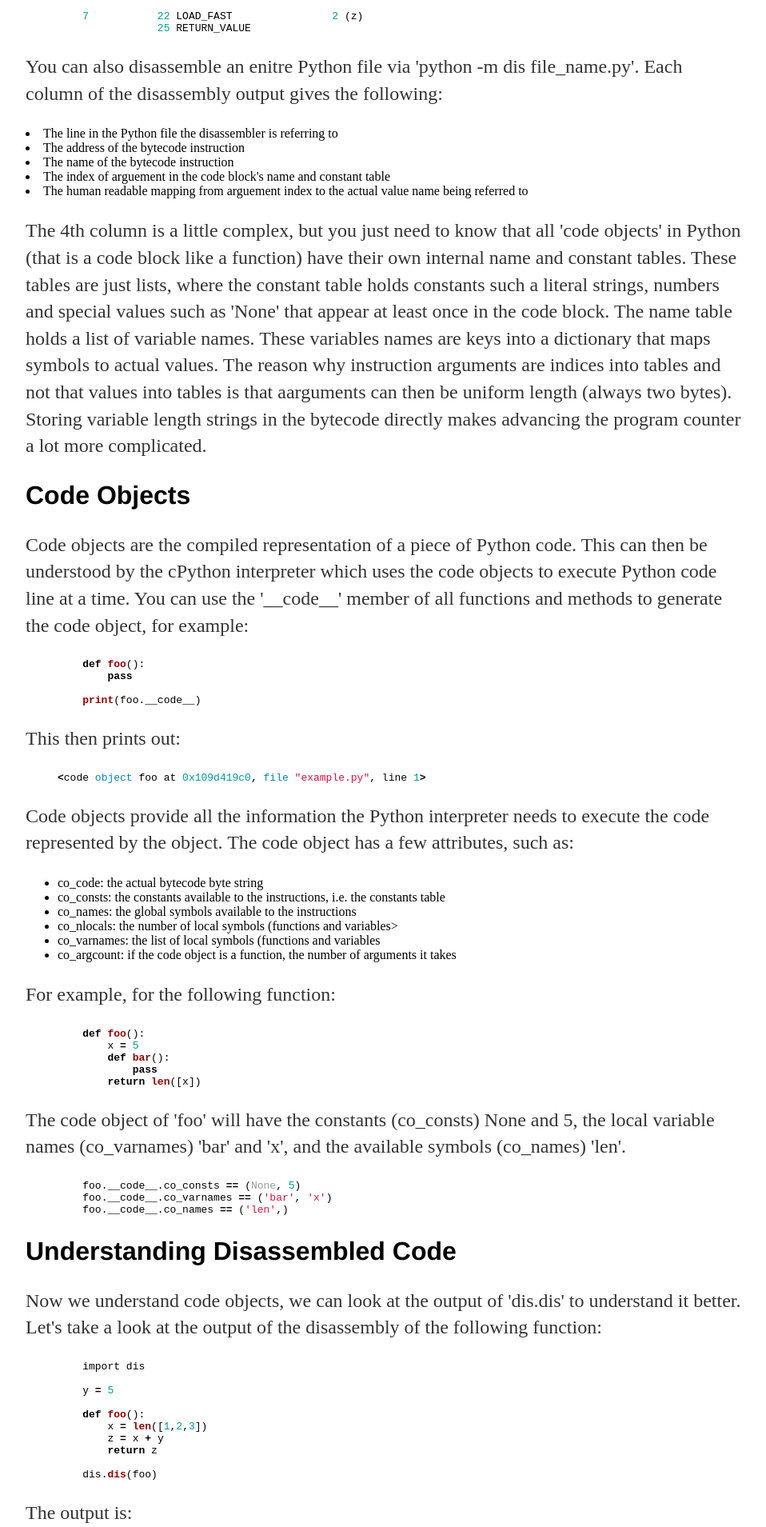
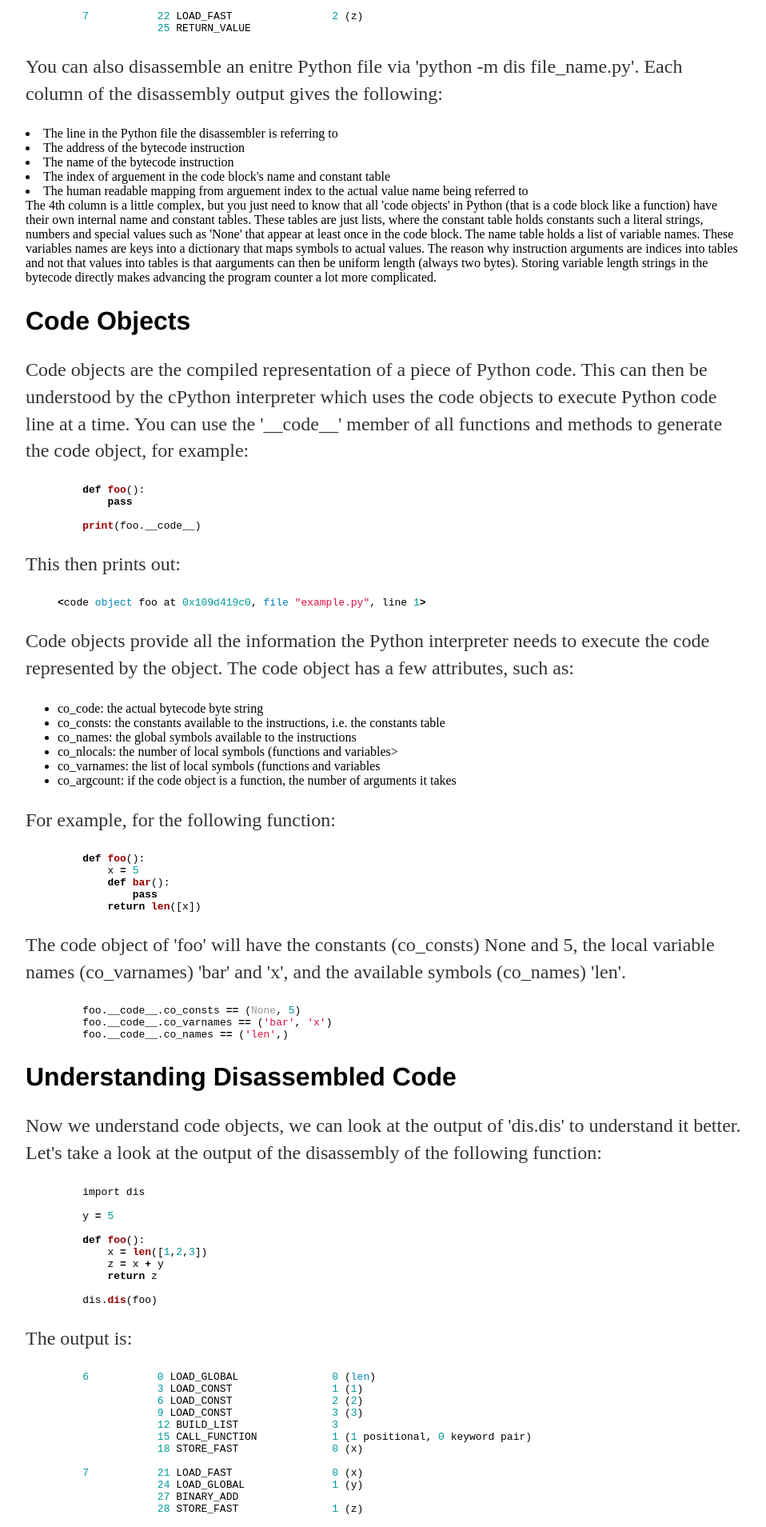
Before and after one commit to bentrevett/bentrevett.github.io, a Jekyll site: the page built from blog/python-disassembler/index.html, in a window 1280 px wide. Shown: the part 931-2840 px from the top of the page at 80% size, without its empty margins (160-1118 px from the left). Built offline with Jekyll 4.4.1, drawn with Linux system fonts in a browser that asks for light colours.

Commit message:
Update index.html

```diff
--- a/blog/python-disassembler/index.html
+++ b/blog/python-disassembler/index.html
@@ -46,7 +46,7 @@ title: Ben Trevett | Python Disassembler
                 25 RETURN_VALUE {% endhighlight %}
 <p>
     You can also disassemble an enitre Python file via 'python -m dis file_name.py'.
-    Each column of the disassembly output gives the following:</p>
+    Each column of the disassembly output gives the following:
 
         <li>The line in the Python file the disassembler is referring to</li>
         <li>The address of the bytecode instruction</li>
@@ -54,7 +54,6 @@ title: Ben Trevett | Python Disassembler
         <li>The index of arguement in the code block's name and constant table</li>
         <li>The human readable mapping from arguement index to the actual value name being referred to</li>
 
-<p>
 	The 4th column is a little complex, but you just need to know that all 'code objects' in Python (that is a code block like a function) have their own internal name and constant tables.
 	These tables are just lists, where the constant table holds constants such a literal strings, numbers and special values such as 'None' that appear at least once in the code block.
 	The name table holds a list of variable names.
```
